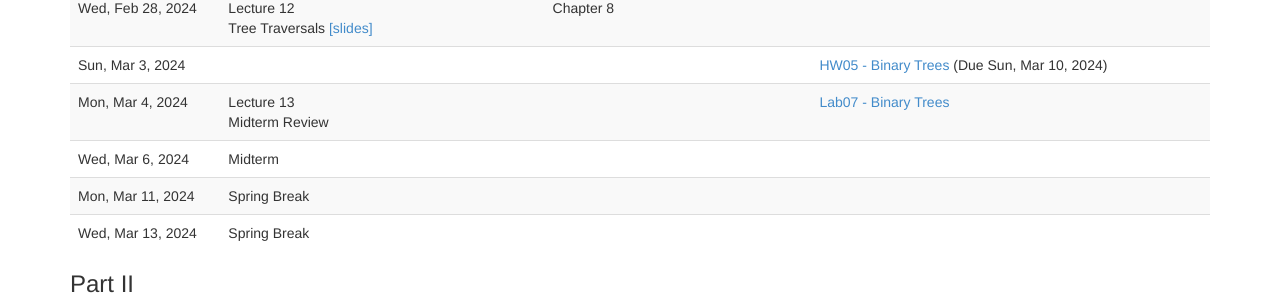
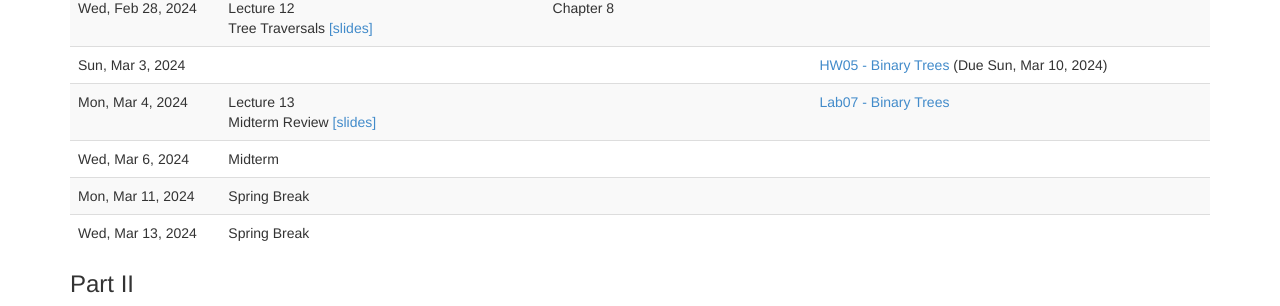
Before and after one commit to kalte0/BMC-CS-151.github.io, a Jekyll site: the page built from schedule.md, in a window 1280 px wide and 900 px high, scrolled down 1179 px. Shown: the part 146-452 px from the top of the window. Built offline with Jekyll 4.4.1, drawn with Linux system fonts in a browser that asks for light colours; nearby versions of some CDN libraries.

Commit message:
midterm review slides

```diff
--- a/_data/schedule.yaml
+++ b/_data/schedule.yaml
@@ -181,7 +181,7 @@
     -
       date: 2024-03-04
       title: Lecture 13 <br> Midterm Review
-      slides: ~
+      slides: "slides/lecture13.pdf"
       recording: ~
       assignments:
           -
```
Also changed, not shown: 1 other file.
